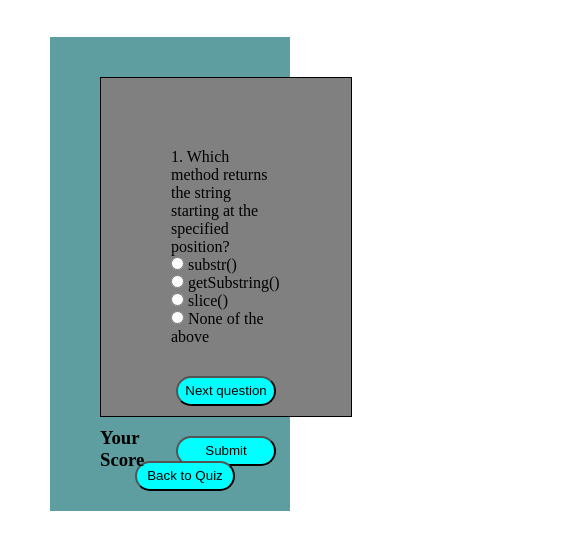
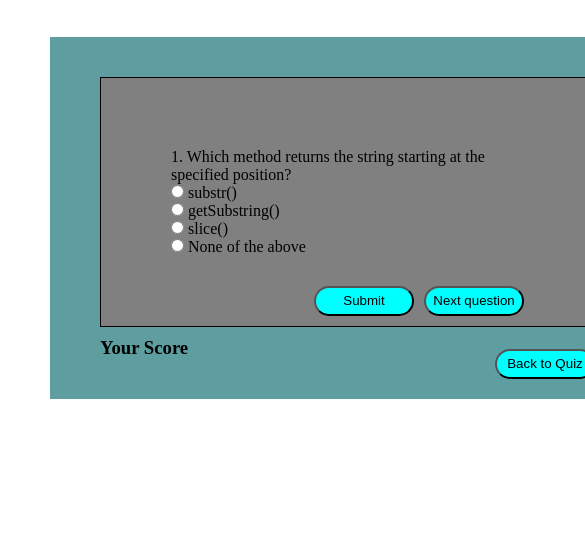
Before and after one commit to loretta-dhahabu/MyComputer_QuizTest, a plain HTML site: page index.html in a window 390 px wide. Shown: the part 232-782 px from the top of the page, 585 px wide, since content can reach past the window. Drawn offline with nearby package versions, Linux system fonts and the light colour scheme.

Commit message:
responsive

```diff
--- a/assets/css/style.css
+++ b/assets/css/style.css
@@ -34,7 +34,10 @@ body{
     background-color: cadetblue;
     padding: 40px 50px;
 }
-@media (max-width: 900px){
+@media only screen and (max-width: 900px){
+    body{
+        width: 600px;
+    }
     .questionone{
         padding: 0 80px;
         background-color: gray;
```
